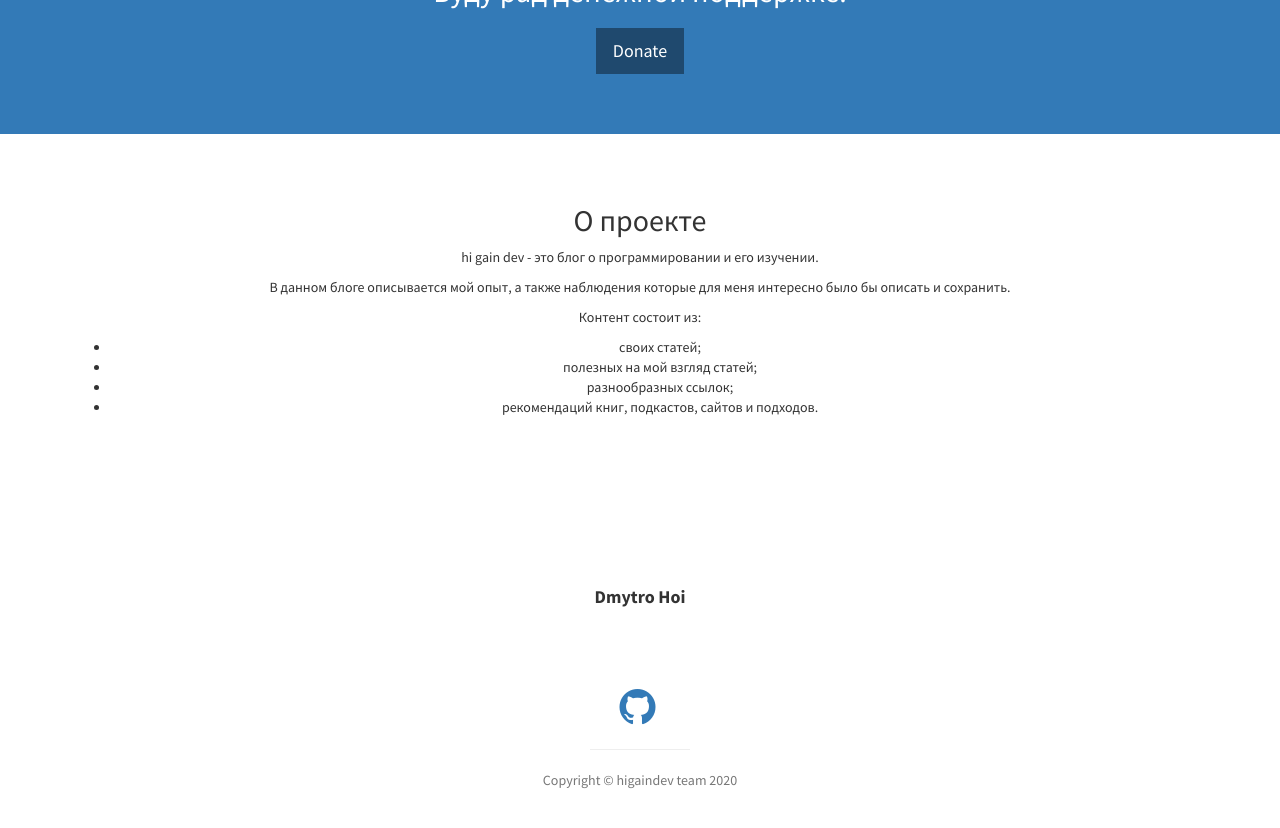
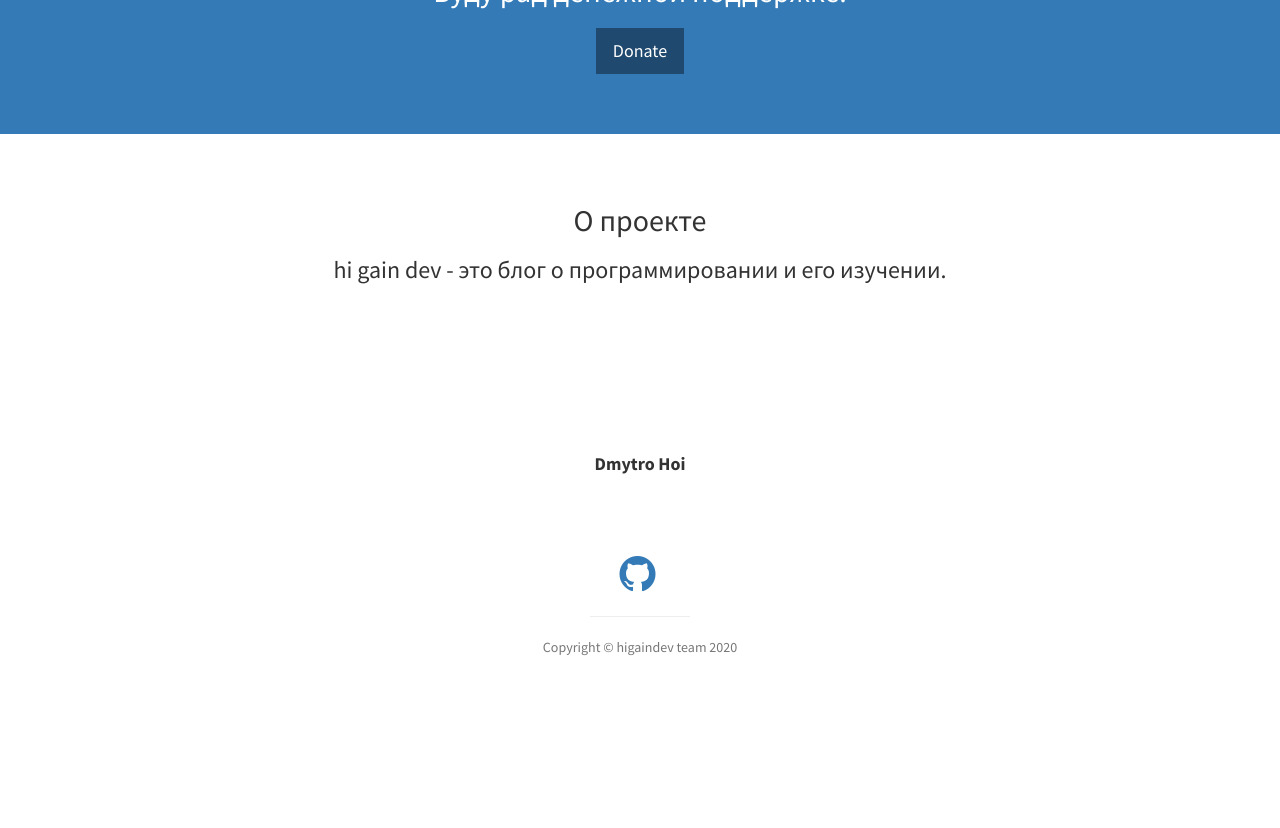
Before and after one commit to higaindev/higaindev.github.io, a Jekyll site: the page built from index.html, in a window 1280 px wide and 900 px high, scrolled down 1246 px. Shown: the top 828 px of the window. Built offline with Jekyll 4.4.1, drawn with Linux system fonts in a browser that asks for light colours; after the commit the page ends 2013 px from its top, so only the background shows below that.

Commit message:
Update about

```diff
--- a/_includes/about.html
+++ b/_includes/about.html
@@ -3,15 +3,7 @@
     <div class="row">
       <div class="col-lg-12 text-center">
         <h2>О проекте</h2>
-        <p>hi gain dev - это блог о программировании и его изучении.</p>
-        <p>В данном блоге описывается мой опыт, а также наблюдения которые для меня интересно было бы описать и сохранить.</p>
-        <p>Контент состоит из:</p>
-        <ul>
-          <li>своих статей;</li>
-          <li>полезных на мой взгляд статей;</li>
-          <li>разнообразных ссылок;</li>
-          <li>рекомендаций книг, подкастов, сайтов и подходов.</li>
-        </ul>
+        <h3>hi gain dev - это блог о программировании и его изучении.</h3>
       </div>
     </div>
     <!-- /.row -->
```
